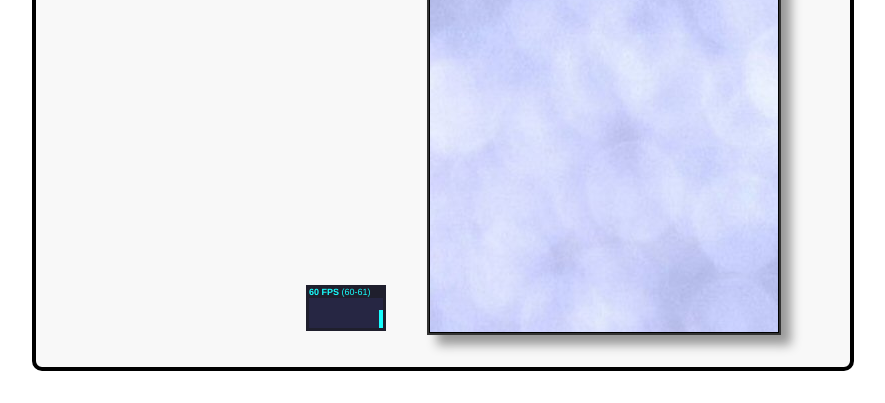
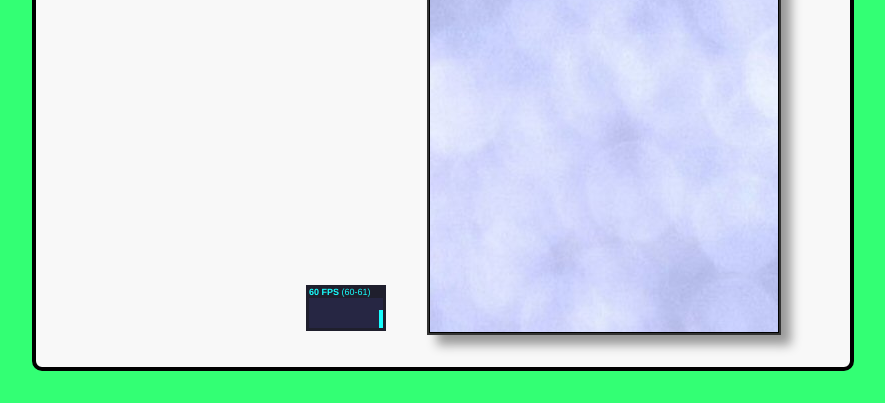
Before and after one commit to Torodde/Basta23BootCamp, a plain HTML site: page docs/index.html in a window 1280 px wide. Shown: the part 437-840 px from the top of the page, without its empty margins (197-1082 px from the left). Drawn offline with Linux system fonts and the light colour scheme.

Commit message:
green color changed

```diff
--- a/docs/index.html
+++ b/docs/index.html
@@ -3,7 +3,7 @@
 <head>
   <title>Javascript Tetris</title>
   <style>
-    body      { font-family: Helvetica, sans-serif; }
+    body      { font-family: Helvetica, sans-serif; background-color: #33FF74 }
     #tetris   { margin: 1em auto; padding: 1em; border: 4px solid black; border-radius: 10px; background-color: #F8F8F8; }
     #stats    { display: inline-block; vertical-align: top; }
     #canvas   { display: inline-block; vertical-align: top; background: url(texture.jpg); box-shadow: 10px 10px 10px #999; border: 2px solid #333; }
```
